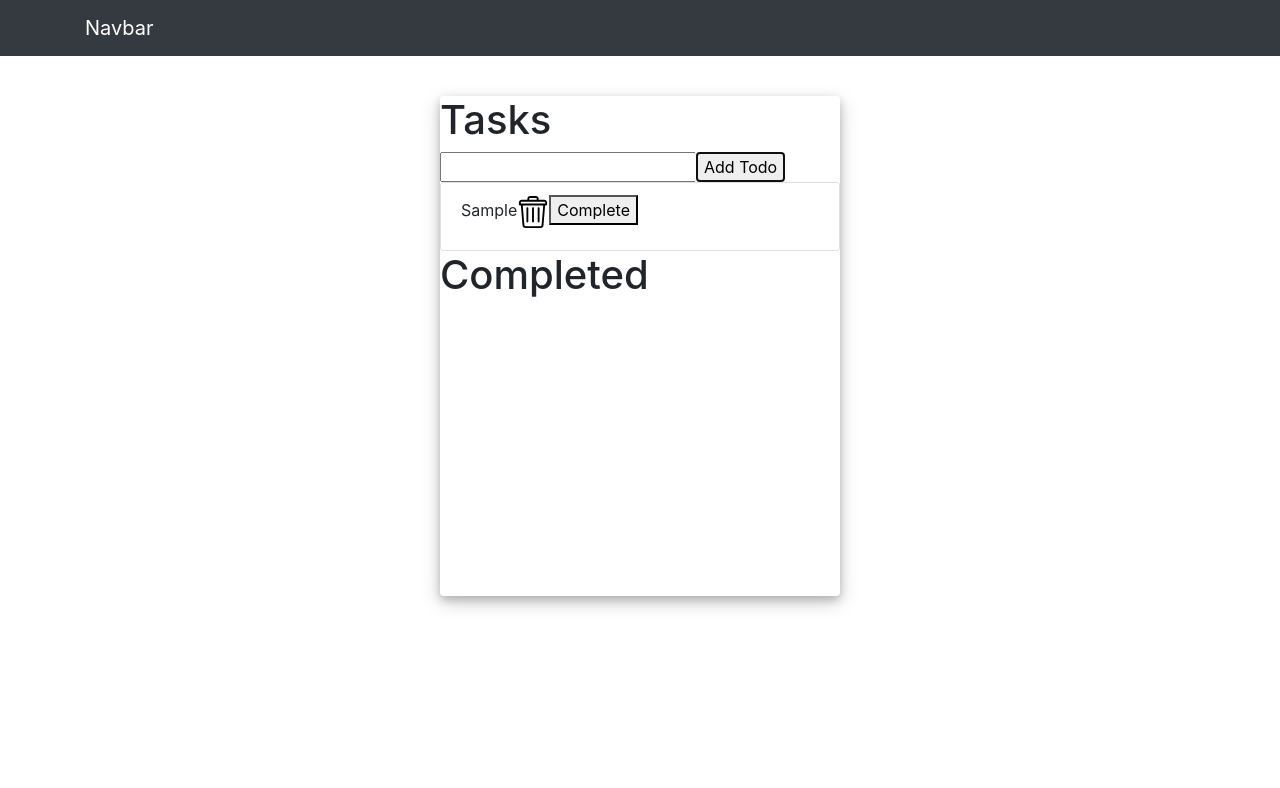
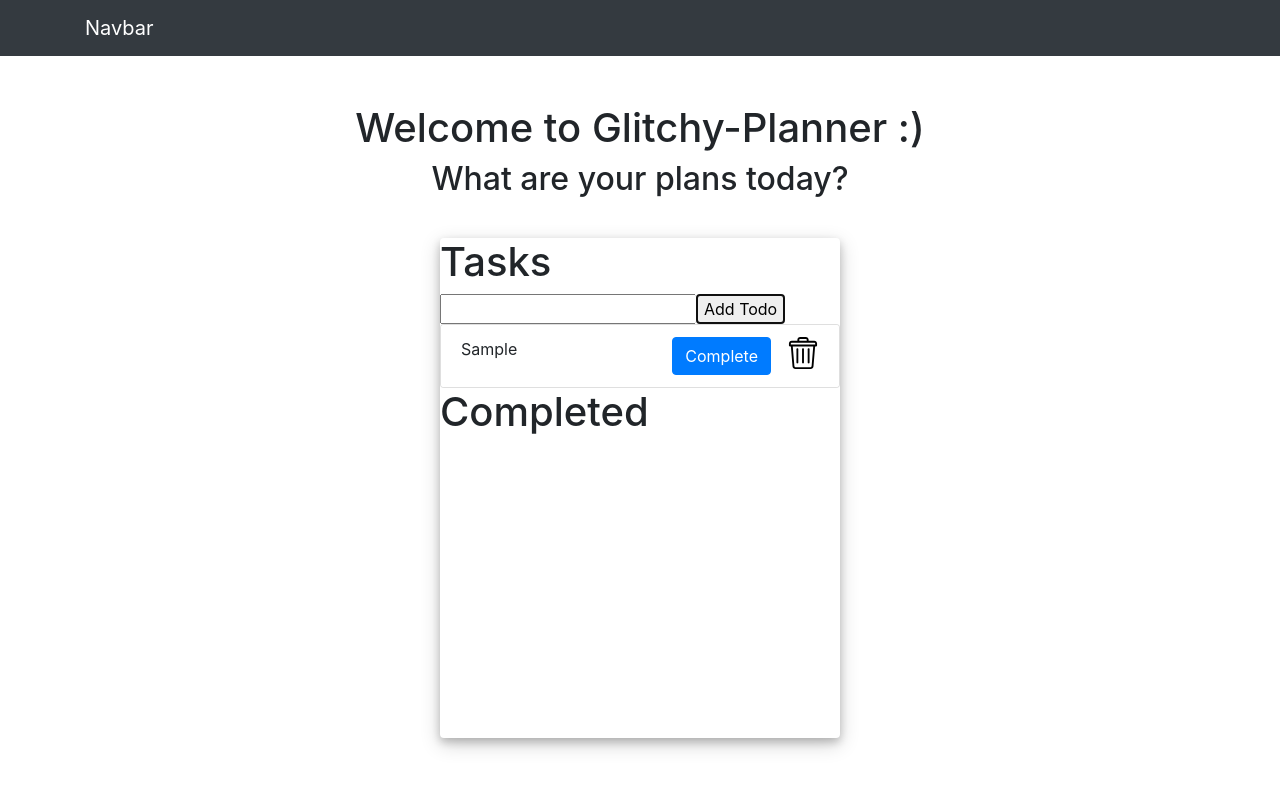
Before and after one commit to glitchy-cat/glitchy-planner, a React (Create React App) app: page / in a window 1280 px wide. Both pictures are taken after typing "Sample" into the empty fields and a click on the button "Add Todo". Shown: the top 788 px of the page. Built offline with nearby package versions, Linux system fonts and the light colour scheme.

Commit message:
Moved complete and delete button to the right of todo list

```diff
--- /dev/null
+++ b/src/components/Todoitem.css
@@ -0,0 +1,7 @@
+.btn {
+    float: right;
+}
+.trashBin {
+    float: right;
+    margin-left: 1rem;
+}
--- a/src/components/Todoitem.jsx
+++ b/src/components/Todoitem.jsx
@@ -1,7 +1,8 @@
 import React from "react";
 import "./todostyle.css";
 import  trash from "../icons/trash.svg";
-import '../styles/Todoliststyle.css'
+import '../styles/Todoliststyle.css';
+import './Todoitem.css';
 
 class Todoitem extends React.Component {
   render() {
@@ -11,7 +12,7 @@ class Todoitem extends React.Component {
       <div className="todoItem">
         {todo.text}
         <img className="trashBin" src={trash} alt="" onClick={this.deleteTodo}></img>
-        <button onClick={this.toggleTodo} >Complete</button>
+        <button type="button" className="btn btn-primary" onClick={this.toggleTodo} >Complete</button>
       </div>
     );
   }
--- a/src/index.css
+++ b/src/index.css
@@ -7,6 +7,11 @@ body {
   -moz-osx-font-smoothing: grayscale;
 }
 
+.greeting {
+  margin-top: 3rem;
+  Text-align: center;
+}
+
 code {
   font-family: source-code-pro, Menlo, Monaco, Consolas, 'Courier New',
     monospace;
--- a/src/index.js
+++ b/src/index.js
@@ -10,6 +10,10 @@ import Navbar from './components/Navbar';
 ReactDOM.render(
   <React.StrictMode>
     <Navbar />
+    <div className='greeting'>
+    <h1>Welcome to Glitchy-Planner :)</h1>
+    <h2>What are your plans today?</h2>
+    </div>
     <App />
   </React.StrictMode>,
   document.getElementById('root')
```
